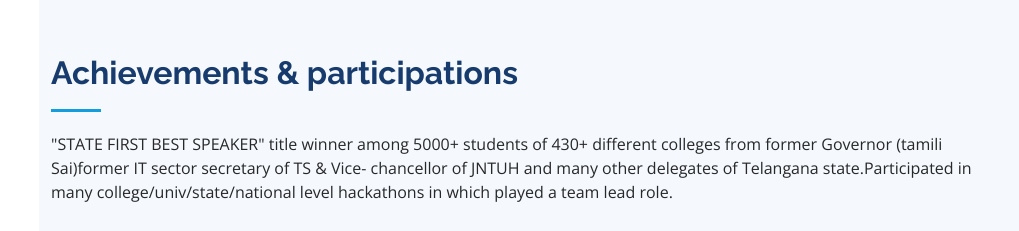
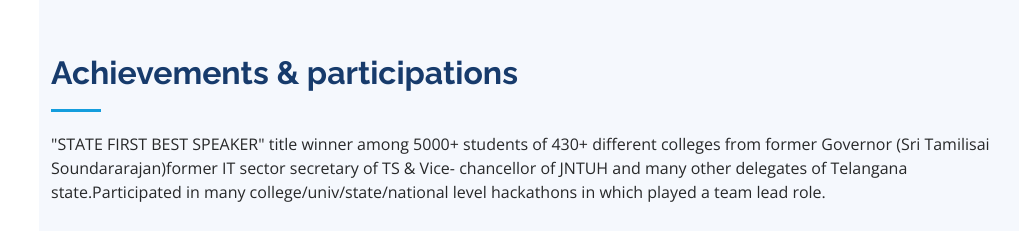
Before and after one commit to mohammadayesha/portfolio, a plain HTML site: page index.html in a window 1280 px wide. Shown: the part 3700-3931 px from the top of the page, without its empty margins (261-1280 px from the left). Drawn offline with nearby package versions, Linux system fonts and the light colour scheme.

Commit message:
text name change

```diff
--- a/index.html
+++ b/index.html
@@ -324,7 +324,7 @@
 
                 <div class="section-title">
                     <h2>Achievements & participations</h2>
-                    <p> "STATE FIRST BEST SPEAKER" title winner among 5000+ students of 430+ different colleges from former Governor (tamili Sai)former IT sector secretary of TS & Vice- chancellor of JNTUH and many other delegates of Telangana state.Participated
+                    <p> "STATE FIRST BEST SPEAKER" title winner among 5000+ students of 430+ different colleges from former Governor (Sri Tamilisai Soundararajan)former IT sector secretary of TS & Vice- chancellor of JNTUH and many other delegates of Telangana state.Participated
                         in many college/univ/state/national level hackathons in which played a team lead role.</p>
                 </div>
 
```
